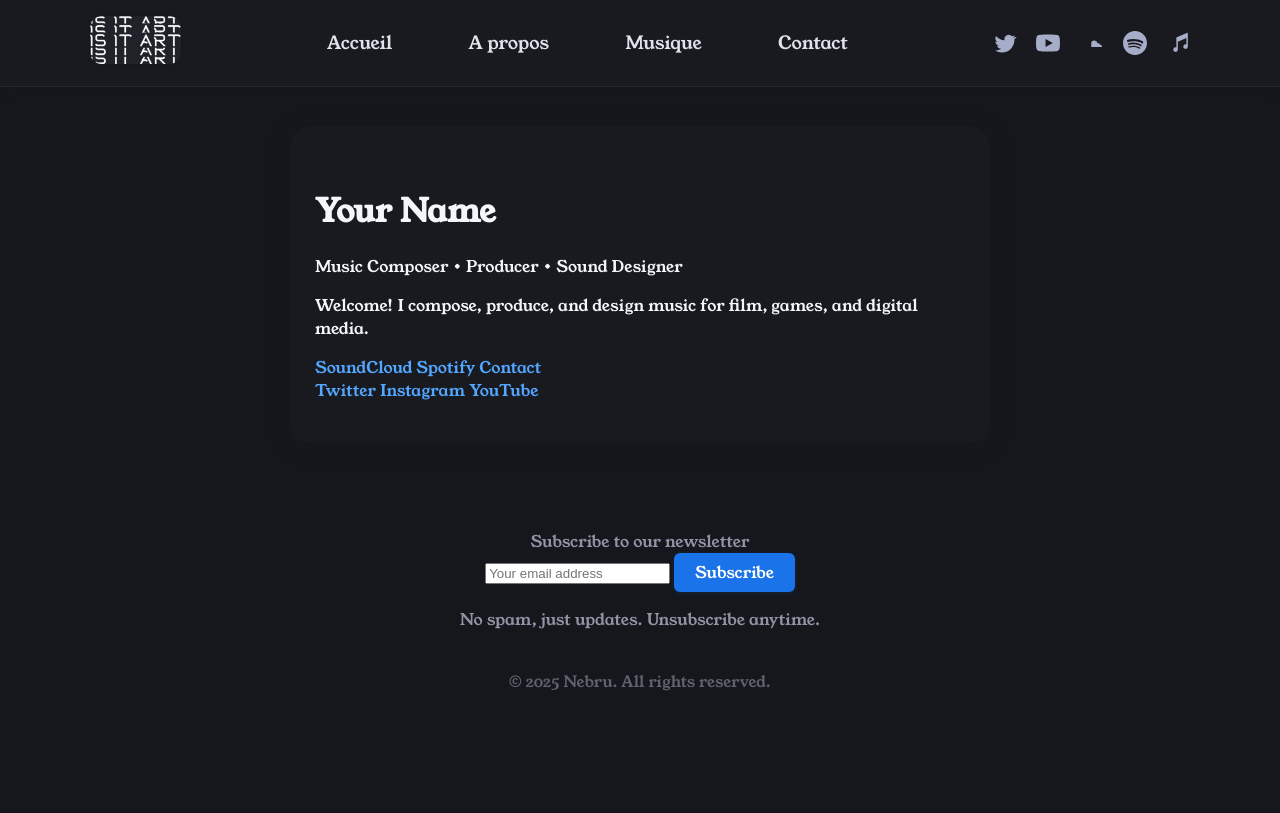
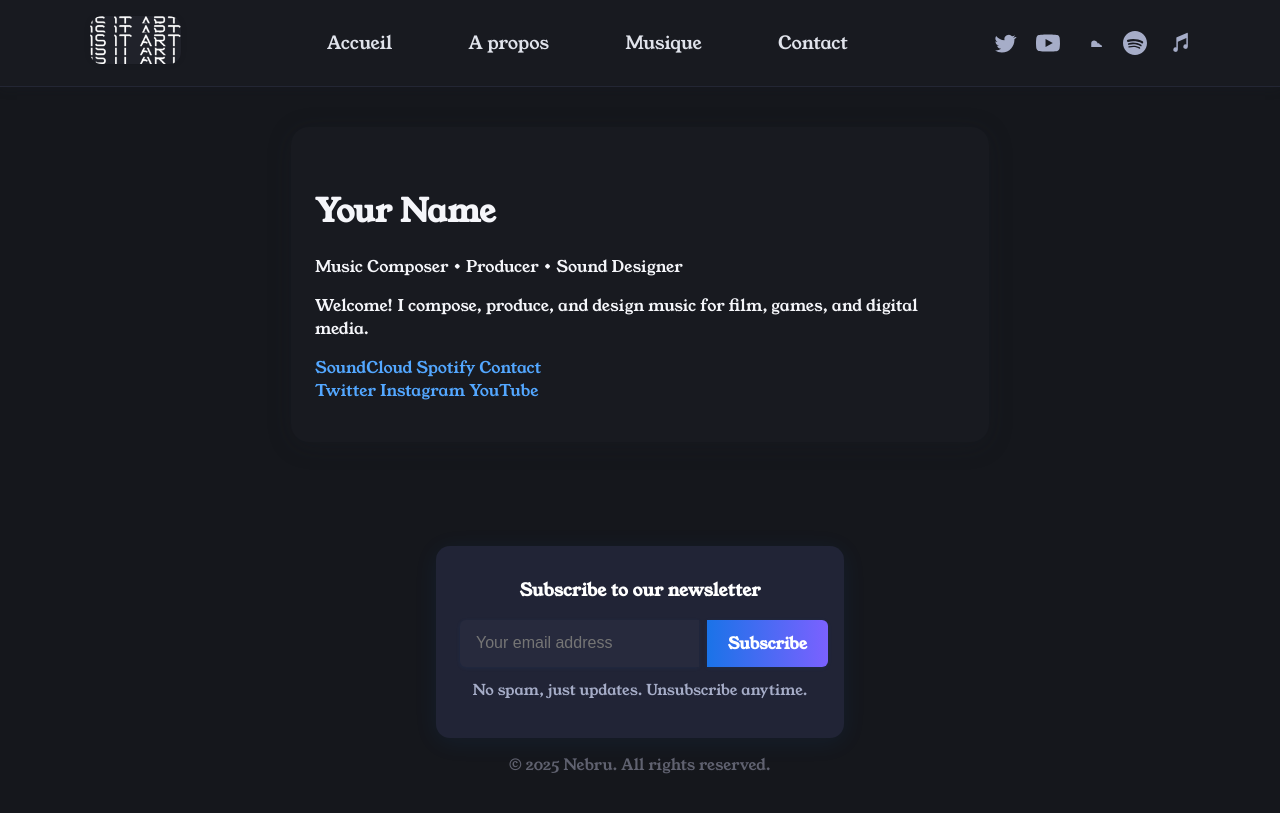
Before and after one commit to 0xnebru/0xnebru.github.io, a Jekyll site: the page built from index.md, in a window 1280 px wide. Shown: the top 813 px of the page. Built offline with Jekyll 4.4.1, drawn with Linux system fonts in a browser that asks for light colours.

Commit message:
Update style.css

```diff
--- a/assets/style.css
+++ b/assets/style.css
@@ -124,31 +124,96 @@ footer {
   background: #1a73e8;
 }
 
+/* Modern newsletter form styles */
+.footer-newsletter .newsletter-form {
+  background: #212436;
+  border-radius: 14px;
+  padding: 2em 1.5em 1.5em 1.5em;
+  max-width: 360px;
+  margin: 2em auto 0 auto;
+  box-shadow: 0 4px 24px 0 rgba(26,115,232,0.08);
+  text-align: center;
+}
+.footer-newsletter .newsletter-label {
+  display: block;
+  font-size: 1.08em;
+  margin-bottom: 1em;
+  font-weight: 700;
+  letter-spacing: 0.01em;
+  color: #fff;
+  font-family: 'Young Serif', serif;
+}
+.footer-newsletter .newsletter-fields {
+  display: flex;
+  gap: 0.5em;
+  margin-bottom: 0.75em;
+}
+.footer-newsletter .newsletter-input {
+  flex: 1;
+  padding: 0.75em 1em;
+  border: none;
+  border-radius: 6px 0 0 6px;
+  font-size: 1em;
+  background: #272a3d;
+  color: #fff;
+  outline: none;
+  transition: box-shadow 0.2s, border 0.2s;
+  box-shadow: 0 1px 4px rgba(26,115,232,0.08);
+}
+.footer-newsletter .newsletter-input:focus {
+  box-shadow: 0 2px 8px rgba(26,115,232,0.18);
+  border: 1.5px solid #1a73e8;
+}
+.footer-newsletter .newsletter-btn {
+  padding: 0.75em 1.3em;
+  border: none;
+  border-radius: 0 6px 6px 0;
+  background: linear-gradient(90deg,#1a73e8 0%,#7b61ff 100%);
+  color: #fff;
+  font-weight: 700;
+  font-size: 1em;
+  cursor: pointer;
+  transition: background 0.18s, box-shadow 0.18s;
+  box-shadow: 0 1px 4px rgba(26,115,232,0.10);
+}
+.footer-newsletter .newsletter-btn:hover,
+.footer-newsletter .newsletter-btn:focus {
+  background: linear-gradient(90deg,#1758be 0%,#6246ea 100%);
+  box-shadow: 0 2px 8px rgba(26,115,232,0.16);
+}
+.footer-newsletter .newsletter-caption {
+  margin-top: 0.5em;
+  font-size: 0.93em;
+  color: #a6adc8;
+}
+
 .footer-newsletter form {
-  display: inline-block;
+  display: block;
   margin-bottom: 0.5em;
+  background: none;
+  box-shadow: none;
+  padding: 0;
+  max-width: none;
 }
+
 .footer-newsletter button {
-  background: #1a73e8;
+  background: none;
   border: none;
-  color: #fff;
+  color: inherit;
   font-family: inherit;
-  font-size: 1em;
-  border-radius: 6px;
-  padding: 0.5em 1.3em;
+  font-size: inherit;
+  border-radius: none;
+  padding: 0;
   cursor: pointer;
-  transition: background .15s;
-  box-shadow: 0 1px 4px rgba(26,115,232,0.16);
+  transition: none;
+  box-shadow: none;
 }
 .footer-newsletter button:hover {
-  background: #185abc;
+  background: none;
 }
 
 .footer-newsletter small {
-  display: block;
-  color: #606270;
-  margin-top: 0.3em;
-  font-size: 0.94em;
+  display: none;
 }
 
 .footer-copyright {
@@ -180,3 +245,21 @@ ul {
     margin: 1.4rem 0;
   }
 }
+
+/* Responsive for newsletter form */
+@media (max-width: 480px) {
+  .footer-newsletter .newsletter-form {
+    padding: 1em 0.5em 1em 0.5em;
+    max-width: 100%;
+  }
+  .footer-newsletter .newsletter-fields {
+    flex-direction: column;
+    gap: 0.3em;
+  }
+  .footer-newsletter .newsletter-input,
+  .footer-newsletter .newsletter-btn {
+    border-radius: 6px;
+    width: 100%;
+    box-sizing: border-box;
+  }
+}
```
